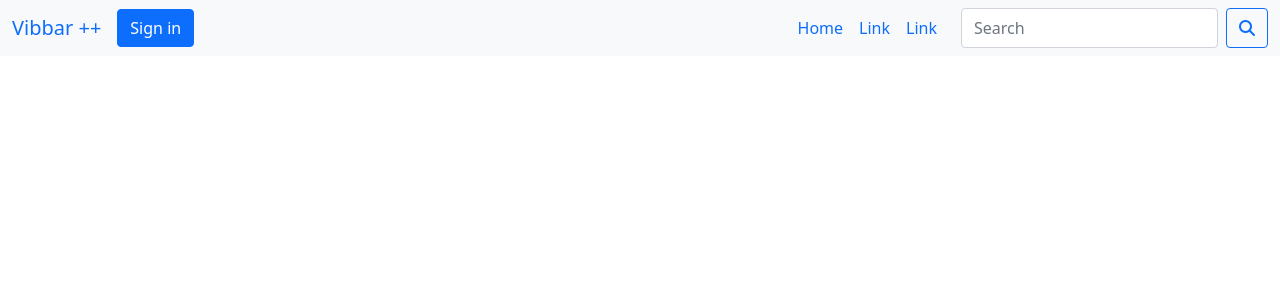
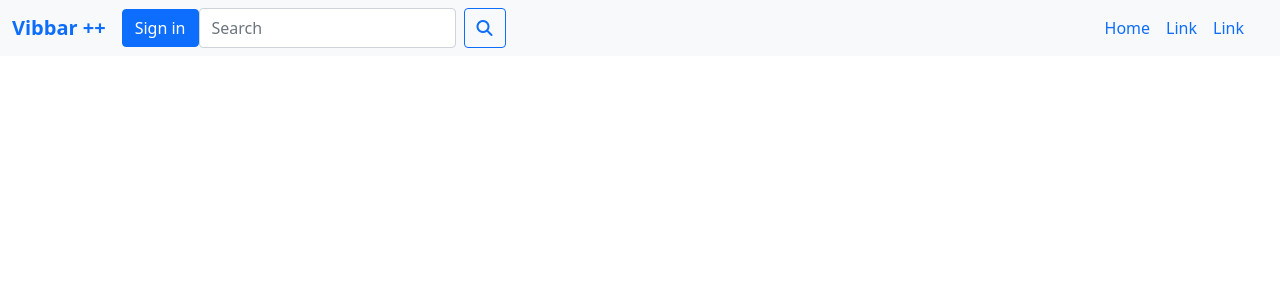
Before and after one commit to lienapaeps/php_project, a PHP site: page / in a window 1280 px wide. Shown: the top 300 px of the page. Run offline with PHP 8.4, Linux system fonts and the light colour scheme; some libraries are stand-ins or nearby versions.

Commit message:
feat: changed word 'logo' to Vibbar ++

```diff
--- a/header.inc.php
+++ b/header.inc.php
@@ -2,10 +2,10 @@
     <nav class="navbar navbar-expand-lg fixed-top bg-light">
         <div class="container-fluid">
             <button class="navbar-toggler" type="button" data-bs-toggle="offcanvas" data-bs-target="#offcanvasNavbar" aria-controls="offcanvasNavbar">
-                <span class="navbar-toggler-icon align-middle"><i class="fas fa-bars"></i></span>
+                <span class="navbar-toggler-icon"><i class="fas fa-bars align-middle"></i></span>
             </button>
 
-            <a class="navbar-brand" href="index.php">Vibbar ++</a>
+            <a class="navbar-brand" href="index.php"><strong>Vibbar ++</strong></a>
 
             <a class="offcanvas-title btn btn-primary" href="login.php">Sign in</a>
 
@@ -14,9 +14,14 @@
                     <button type="button" class="btn-close text-reset" data-bs-dismiss="offcanvas" aria-label="Close">
                         <!-- <i class="fas fa-times"></i> -->
                     </button>
-                    <h5 class="offcanvas-title" id="offcanvasNavbarLabel">Offcanvas</h5>
+                    <h5 class="offcanvas-title" id="offcanvasNavbarLabel">Vibbar ++</h5>
                 </div>
                 <div class="offcanvas-body">
+                    <form class="d-flex">
+                        <input class="form-control me-2" type="search" placeholder="Search" aria-label="Search">
+                        <button class="btn btn-outline-primary" type="submit"><i class="fas fa-search"></i></button>
+                    </form>
+
                     <ul class="navbar-nav justify-content-end flex-grow-1 pe-3">
                         <li class="nav-item">
                             <a class="nav-link active" aria-current="page" href="#">Home</a>
@@ -28,10 +33,6 @@
                             <a class="nav-link" href="#">Link</a>
                         </li>
                     </ul>
-                    <form class="d-flex">
-                        <input class="form-control me-2" type="search" placeholder="Search" aria-label="Search">
-                        <button class="btn btn-outline-primary" type="submit"><i class="fas fa-search"></i></button>
-                    </form>
                 </div>
             </div>
         </div>
```
